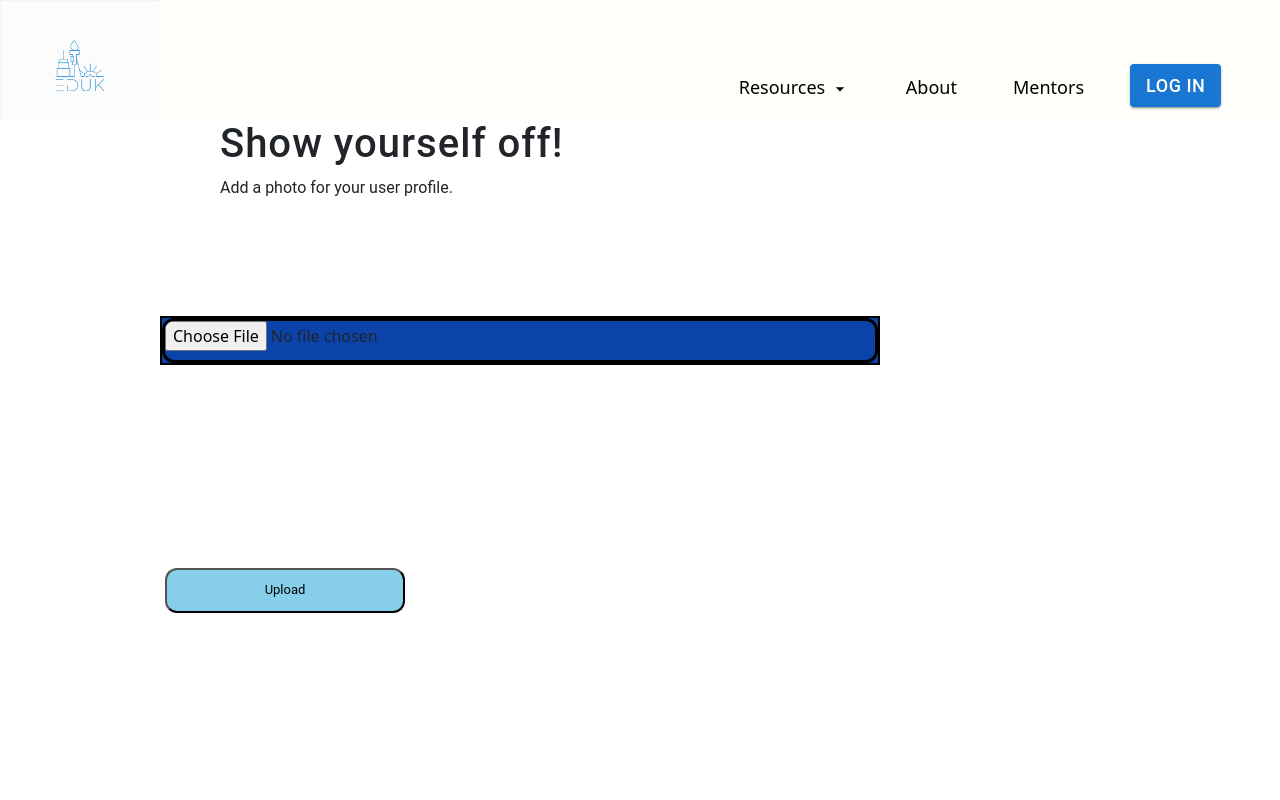
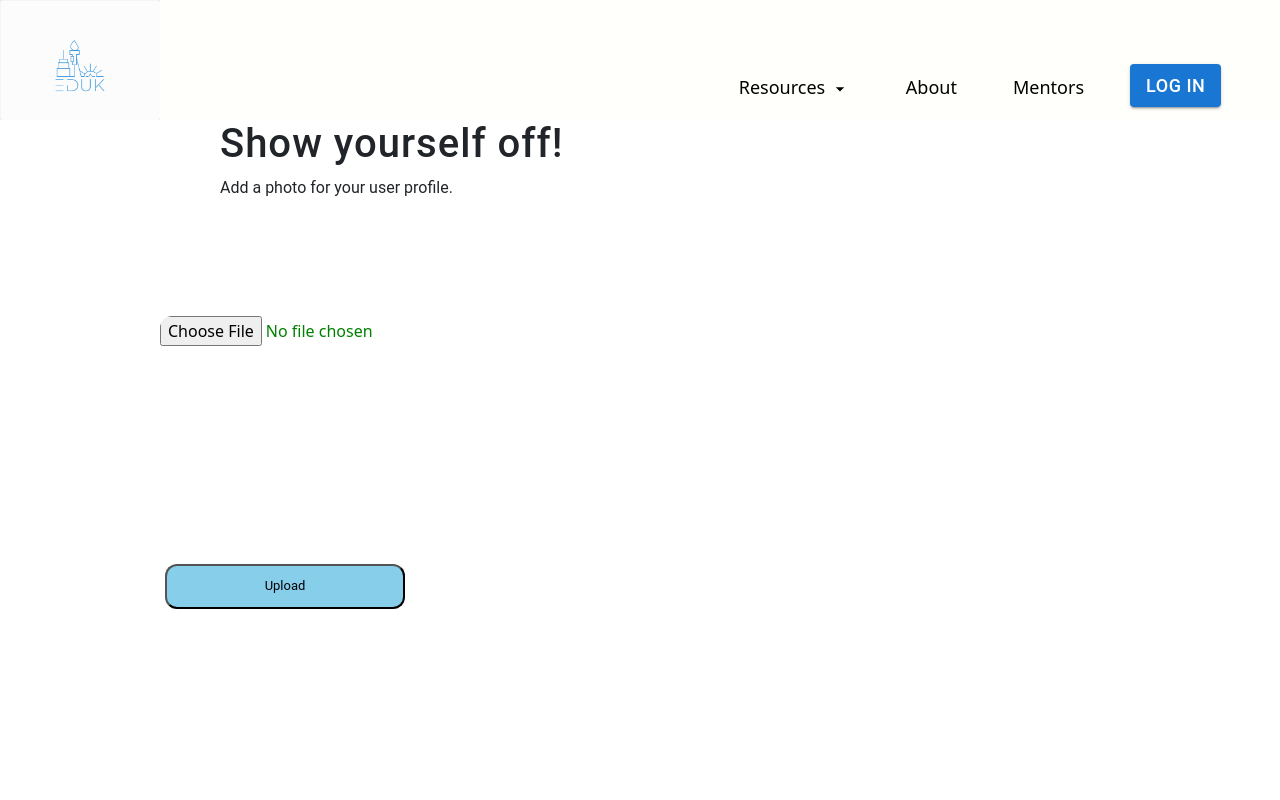
Before and after one commit to TheodoreBFrazier/EDUK, a React (Create React App) app in the folder frontend/: page /users/1/upload in a window 1280 px wide. Shown: the top 800 px of the page. Built offline with nearby package versions, Linux system fonts and the light colour scheme; no server answers.

Commit message:
Cleaning up photo upload page

```diff
--- a/frontend/src/components/ImageUpload.js
+++ b/frontend/src/components/ImageUpload.js
@@ -53,7 +53,7 @@ function ImageUpload({ setOwner }) {
       </div>
       <form onSubmit={handleSubmit} className="image-upload">
         <div className="image-upload-first">
-          <input type="file" id="image-input" onChange={handleChange} />
+          <input className = "input-button" type="file" id="image-input" onChange={handleChange} />
         </div>
         <div className="image-upload-second">
           <Button style = {buttonStyle} variant="text" size="small">
--- a/frontend/src/css/imageupload.css
+++ b/frontend/src/css/imageupload.css
@@ -4,6 +4,8 @@
     grid-template-columns: 1fr;
     width: 100%;
 }
+
+
 .image-upload{
     width: 75%;
     display: grid;
@@ -12,11 +14,19 @@
     margin: 100px auto;
 
 }
+
+.input-button {
+color: green;
+}
+
+form input[type=file] {
+border: none;
+}
+
 .image-upload-first{
     width: 75%;
-    border: 2px solid black;
-    background-color: rgb(11, 67, 171);
 }
+
 .image-upload-second{
     width: 75%;
 }
```
